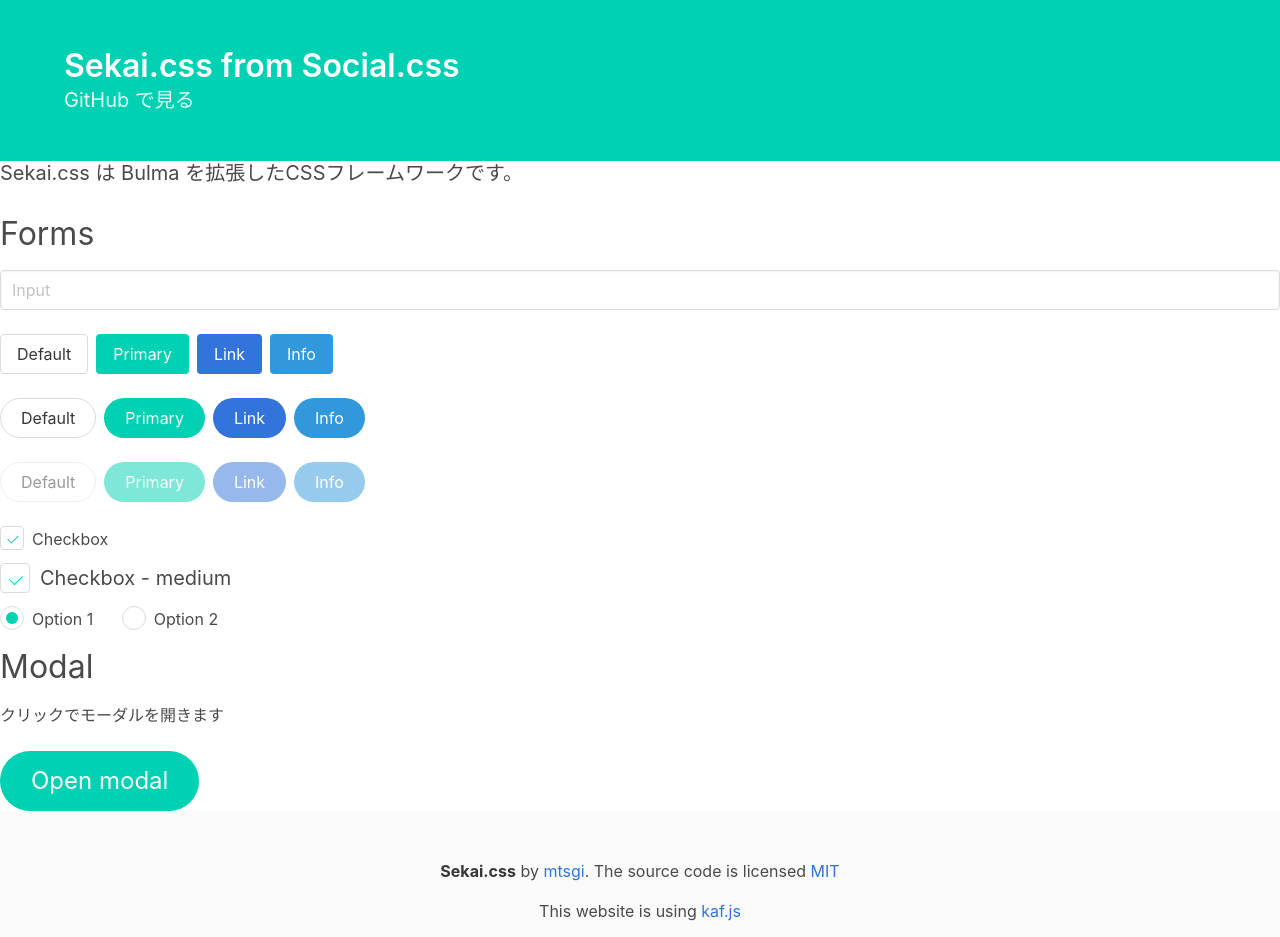
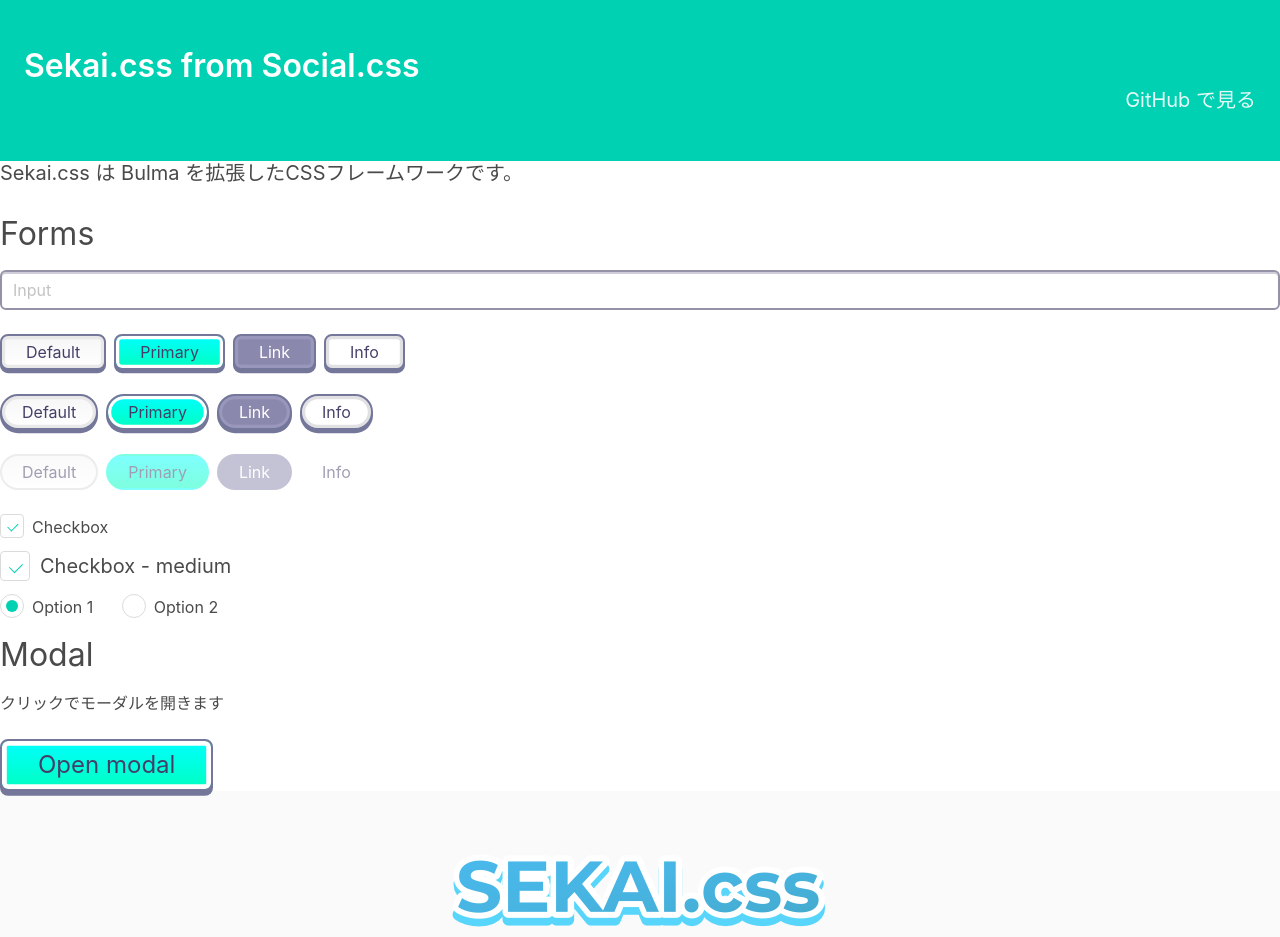
Before and after one commit to mtsgi/sekai-css, a website: page index.html in a window 1280 px wide. Shown: the top 937 px of the page. Drawn offline with Linux system fonts and the light colour scheme.

Commit message:
Add button and input style

```diff
--- a/index.html
+++ b/index.html
@@ -12,19 +12,17 @@
 <body>
   <section class="hero is-primary">
     <div class="hero-body">
-      <div class="container">
       <h1 class="title">
         Sekai.css
         <a href="https://github.com/mtsgi/social-css" target="_blank" rel="noopener noreferrer">
           from Social.css
         </a>
       </h1>
-        <h2 class="subtitle">
+      <h2 class="subtitle has-text-right">
         <a href="https://github.com/mtsgi/sekai-css" target="_blank" rel="noopener noreferrer">
           GitHub で見る
         </a>
       </h2>
-      </div>
     </div>
   </section>
 
@@ -83,7 +81,7 @@
 
     <p class="mb-5">クリックでモーダルを開きます</p>
 
-    <button class="button is-primary is-large is-rounded" kit-e="toggleModal">Open modal</button>
+    <button class="button is-primary is-large" kit-e="toggleModal">Open modal</button>
 
     <div class="modal" kit:if="modal">
       <div class="modal-background"></div>
@@ -109,6 +107,7 @@
 
   <footer class="footer">
     <div class="content has-text-centered">
+      <img class="logo" src="./img/logo.png" alt="Sekai.css">
       <p>
         <strong>Sekai.css</strong> by <a href="https://mtsgi.github.io">mtsgi</a>. The source code is licensed
         <a href="http://opensource.org/licenses/mit-license.php">MIT</a>
--- a/sass/sekai.scss
+++ b/sass/sekai.scss
@@ -1,3 +1,50 @@
 @charset "utf-8";
 @import "../node_modules/bulma/bulma.sass";
 @import "../node_modules/bulma-checkradio/dist/css/bulma-checkradio.sass";
+
+.button {
+  border: 2px solid #747799;
+  border-radius: 8px;
+  box-shadow: 0 0.2em 0 0 #747799, inset 0 0 0 0.2em #e9e8e9;
+  background-image: linear-gradient(180deg, #f6f6f6 0%, #ffffff 100%);
+  padding: 0 1.5em;
+  line-height: 2;
+  height: auto;
+  transition: .1s all ease-in;
+  color: #443f67 !important;
+  &.is-primary {
+    border: 2px solid #747799;
+    background-image: linear-gradient(180deg, #00fffd 0%, #00ffc1 100%);
+    box-shadow: 0 0.2em 0 0 #747799, inset 0 0 0 0.2em #ffffff;
+  }
+  &.is-link {
+    border: 2px solid #747799;
+    color: #ffffff !important;
+    background: #8a88ac !important;
+    box-shadow: 0 0.2em 0 0 #747799, inset 0 0 0 0.2em #9a97bc;
+  }
+  &.is-info {
+    border: 2px solid #747799;
+    color: #464269 !important;
+    background: #ffffff !important;
+    box-shadow: 0 0.2em 0 0 #747799, inset 0 0 0 0.2em #e1e1e3;
+  }
+  &:hover,
+  &.is-primary:hover,
+  &.is-link:hover,
+  &.is-info:hover,
+  &.is-success:hover,
+  &.is-warning:hover {
+    transition: .2s all ease-out;
+    border: 2px solid #747799;
+    color: #363636;
+    transform: scale(0.95);
+  }
+}
+
+.input {
+  border-radius: 6px;
+  box-shadow: inset 0 2px 0 0 #d0ccd9;
+  border: 2px solid #9592a7;
+  background: #ffffff;
+}
```
Also changed, not shown: README.md, css/sekai.css, img/banner.png (added), img/logo.png (added). Lines whose indentation alone changed are shown as unchanged.
